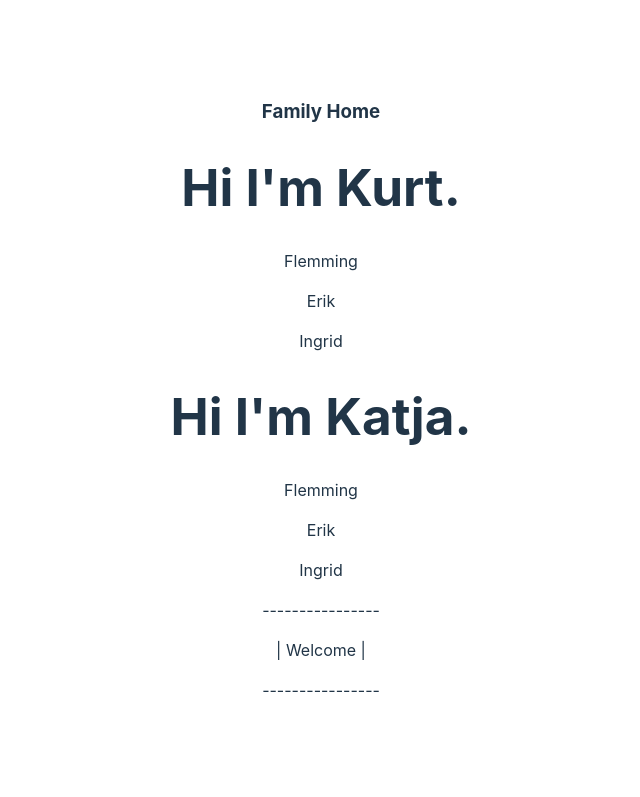
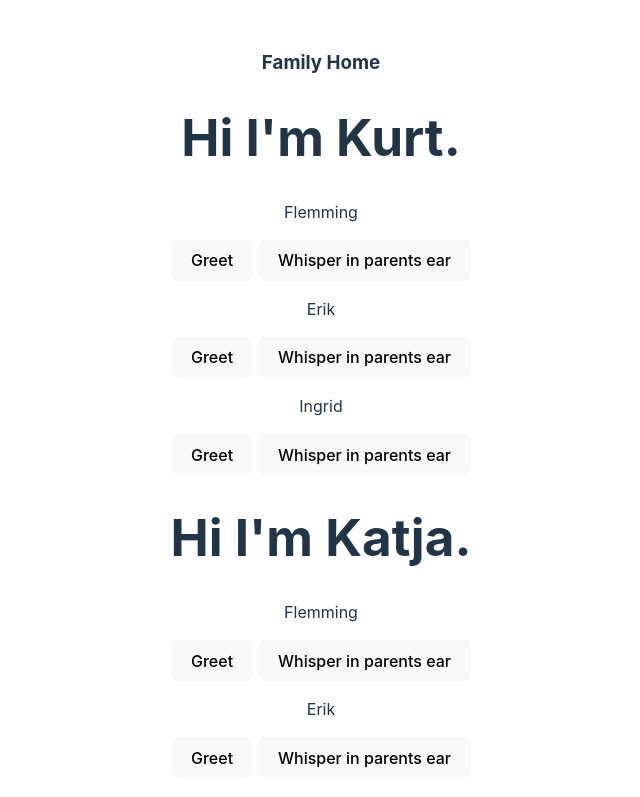
Before and after one commit to anderslatif/Kea_DAT_Node.js_2022_Autumn, a Svelte app in the folder 6._Svelte_Family/: page / in a window 1280 px wide. Shown: the top 797 px of the page, without its empty margins (319-959 px from the left). Built offline with nearby package versions, Linux system fonts and the light colour scheme.

Commit message:
Sent data from Child to Parent through function references

```diff
--- a/6._Svelte_Family/src/components/Child/Child.svelte
+++ b/6._Svelte_Family/src/components/Child/Child.svelte
@@ -1,5 +1,10 @@
 <script>
     export let child;
+    export let parentName;
+    export let onAlwaysSayHi;
+    export let onTellILoveYou;
 </script>
 
 <p>{child.name}</p>
+<button on:click={onAlwaysSayHi}>Greet</button>
+<button on:click={onTellILoveYou(`I love you, ${parentName}.`)}>Whisper in parents ear</button>
--- a/6._Svelte_Family/src/components/Parent/Parent.svelte
+++ b/6._Svelte_Family/src/components/Parent/Parent.svelte
@@ -4,9 +4,17 @@
 
     import Child from "../Child/Child.svelte";
 
+    function handleAlwaysSayHi() {
+        console.log("Hi");
+    }
+
+    function handleTellILoveYou(message) {
+        console.log(message);
+    }
+
 </script>
 
 <h1>Hi I'm {name}.</h1>
 {#each children as child}
-    <Child child={child} />
+    <Child child={child} parentName={name} onAlwaysSayHi={handleAlwaysSayHi} onTellILoveYou={handleTellILoveYou} />
 {/each}
```
